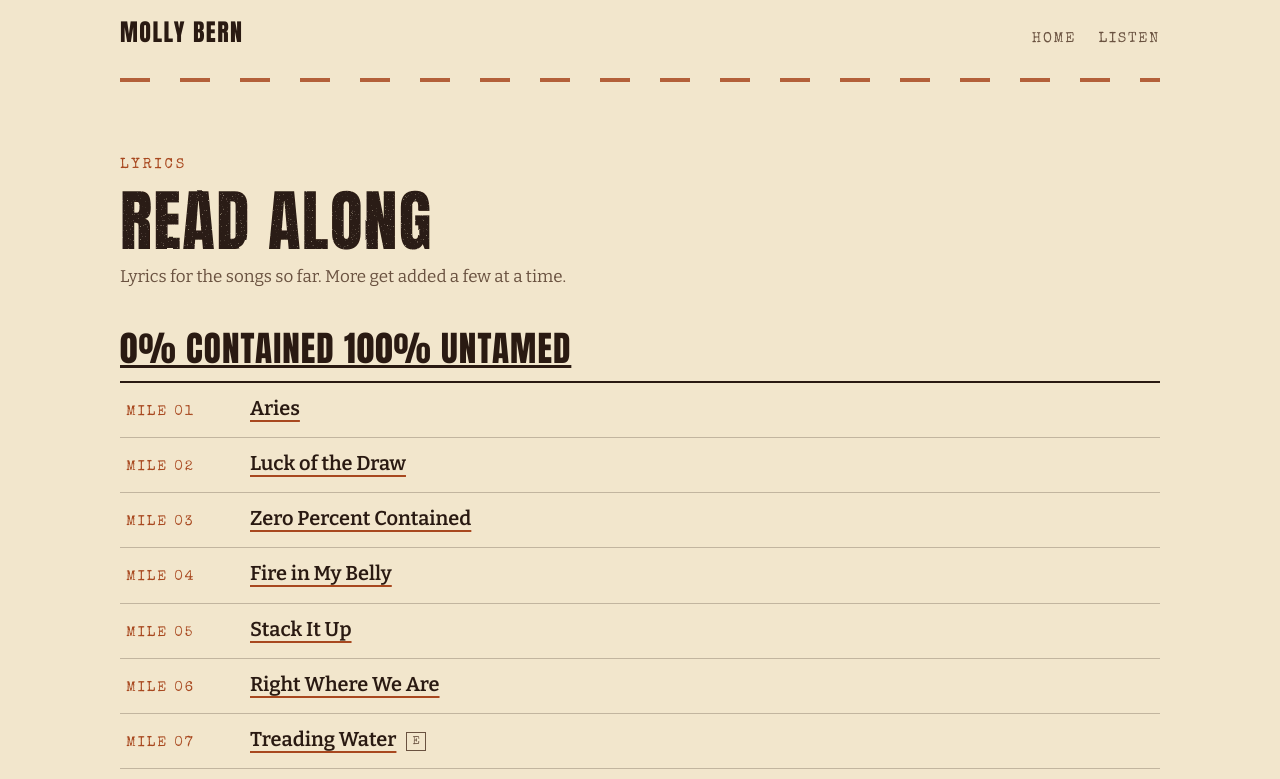
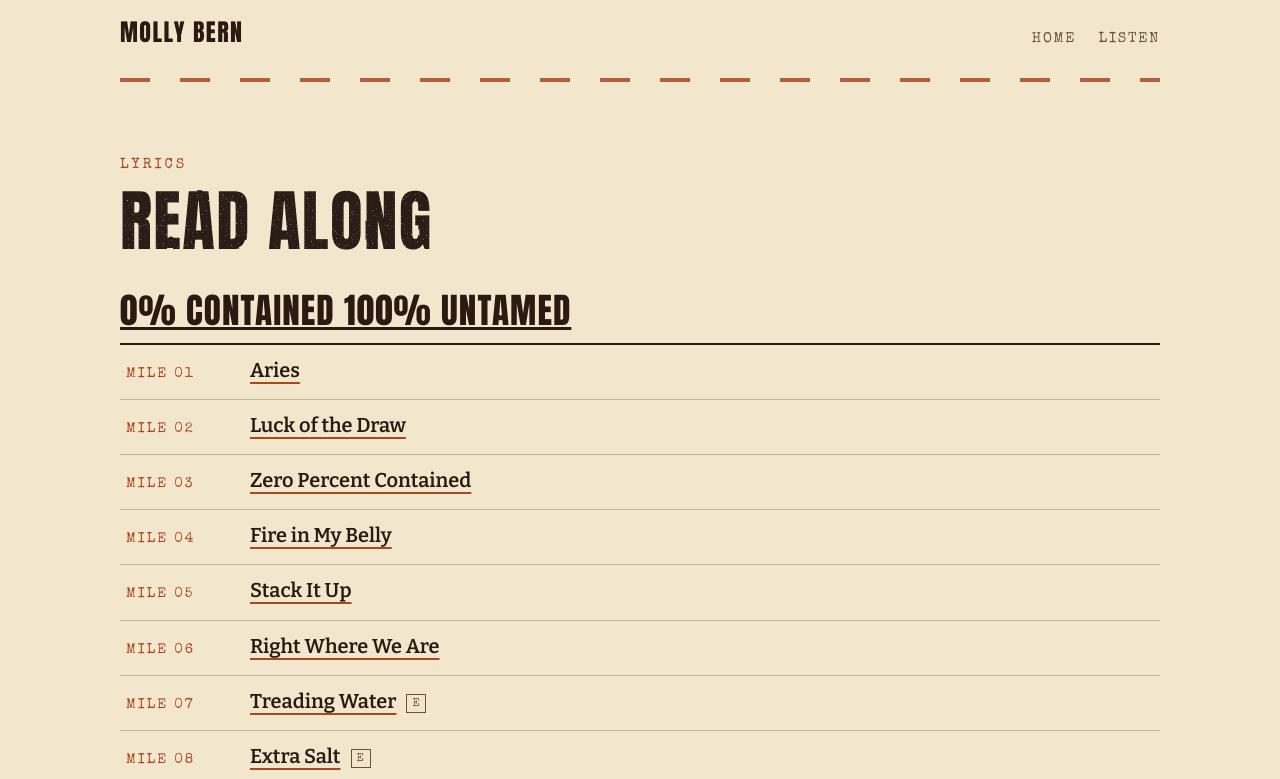
Before and after one commit to MWaymo/Molly-Bern, a plain HTML site: page lyrics/all-lyrics.html in a window 1280 px wide. Shown: the top 779 px of the page. Drawn offline with Linux system fonts and the light colour scheme.

Commit message:
Add files via upload

```diff
--- a/lyrics/all-lyrics.html
+++ b/lyrics/all-lyrics.html
@@ -23,7 +23,6 @@
 <main class="listing">
 <p class="label">Lyrics</p>
 <h1>Read along</h1>
-<p class="intro">Lyrics for the songs so far. More get added a few at a time.</p>
 <h2><a href="0-contained-100-untamed.html">0% Contained 100% Untamed</a></h2>
 <ul class="songs">
 <li><span class="mile">Mile 01</span><span><a href="aries.html">Aries</a></span></li>
```
